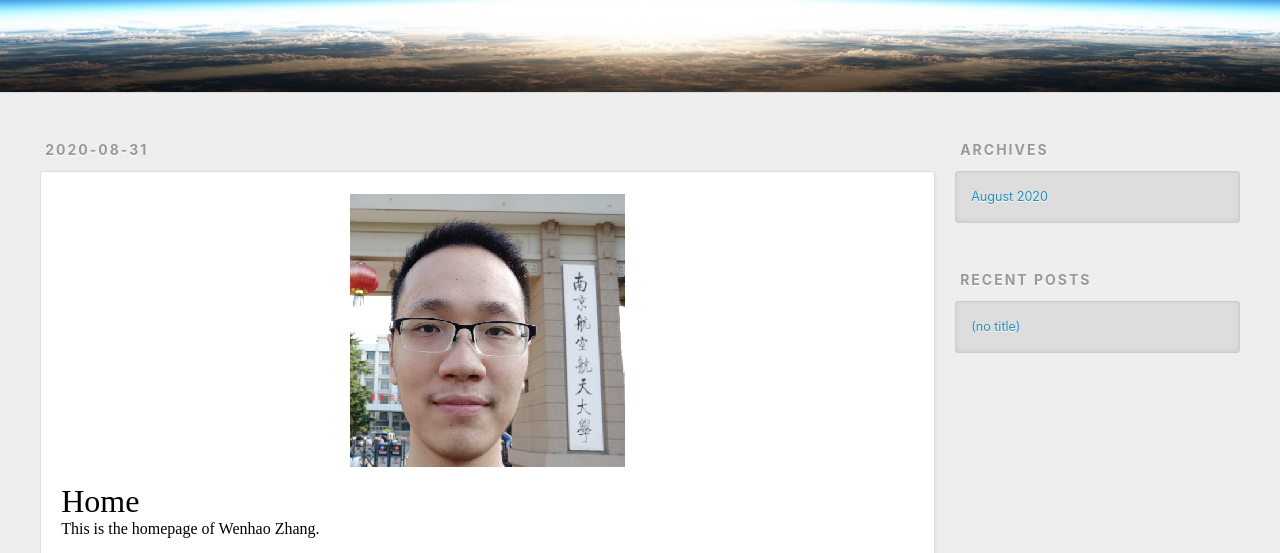
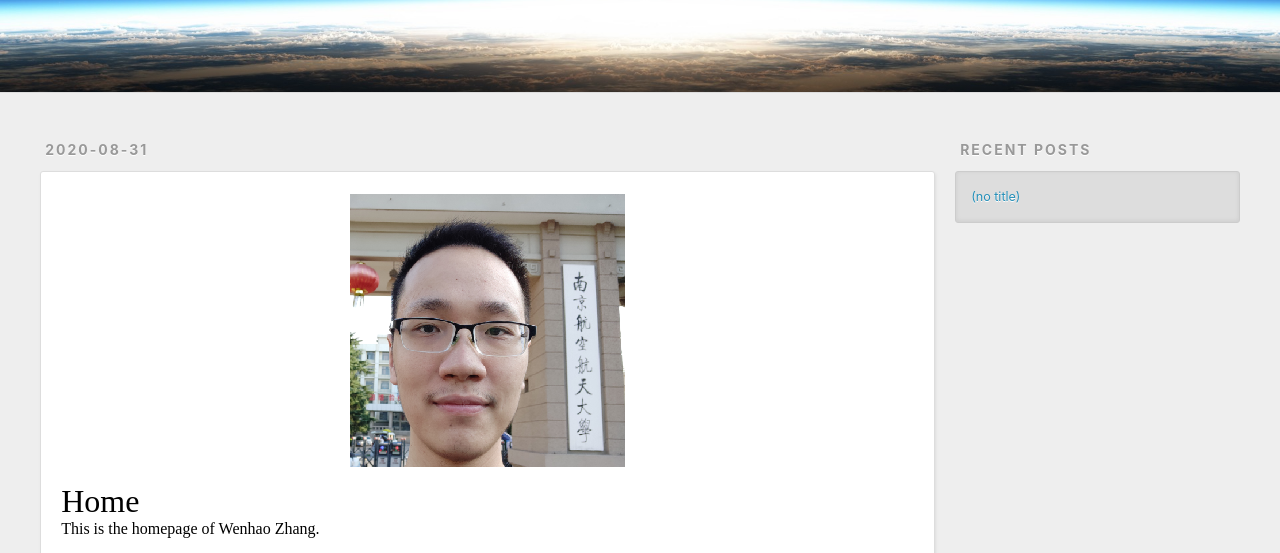
Before and after one commit to nju-whzhang/nju-whzhang.github.io, a plain HTML site: page index.html in a window 1280 px wide. Shown: the part 208-761 px from the top of the page. Drawn offline with nearby package versions, Linux system fonts and the light colour scheme.

Commit message:
Update index.html

```diff
--- a/index.html
+++ b/index.html
@@ -110,12 +110,12 @@
 
 
 
-  <div class="widget-wrap">
+<!--   <div class="widget-wrap">
     <h3 class="widget-title">Archives</h3>
     <div class="widget">
       <ul class="archive-list"><li class="archive-list-item"><a class="archive-list-link" href="/archives/2020/08/">August 2020</a></li></ul>
     </div>
-  </div>
+  </div> -->
 
 
 
```
